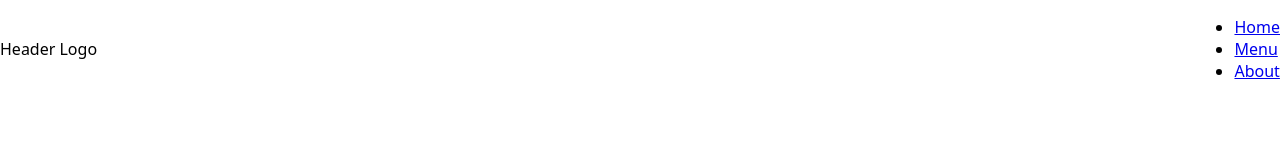
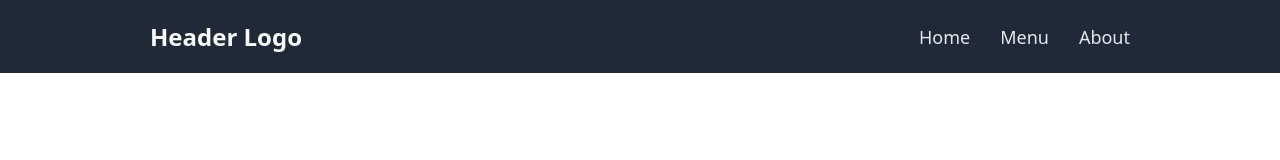
Before and after one commit to raymondchavez333/blogWebsite, a plain HTML site: page index.html in a window 1280 px wide. Drawn offline with Linux system fonts and the light colour scheme.

Commit message:
added new selectors with attributes

```diff
--- a/style.css
+++ b/style.css
@@ -13,3 +13,31 @@ body {
     align-items: center;
 
 }
+
+.left {
+    color:#f9faf8;
+    font-size: 24px;
+    font-weight: bold;
+}
+
+
+ul {
+    list-style-type: none;
+    display: flex;
+    margin: 0;
+    padding: 0;
+    gap: 30px;
+    font-size: 18px;
+
+}
+
+a {
+    color: #e5e7eb;
+    text-decoration: none;
+
+}
+
+.header, .body {
+    background-color: #1f2937;
+    padding: 20px 150px;
+}
```
